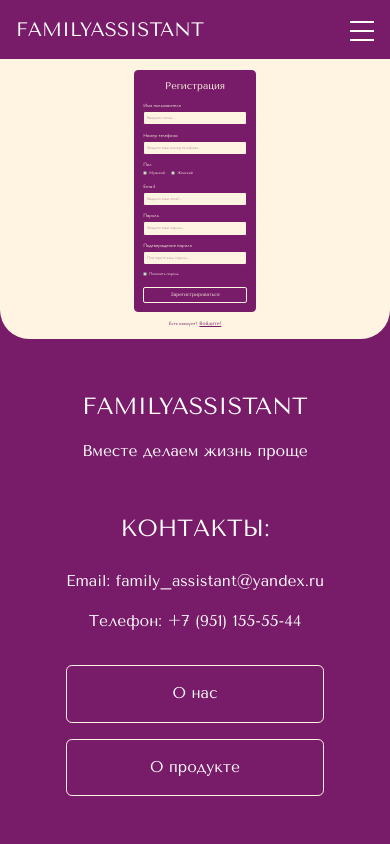
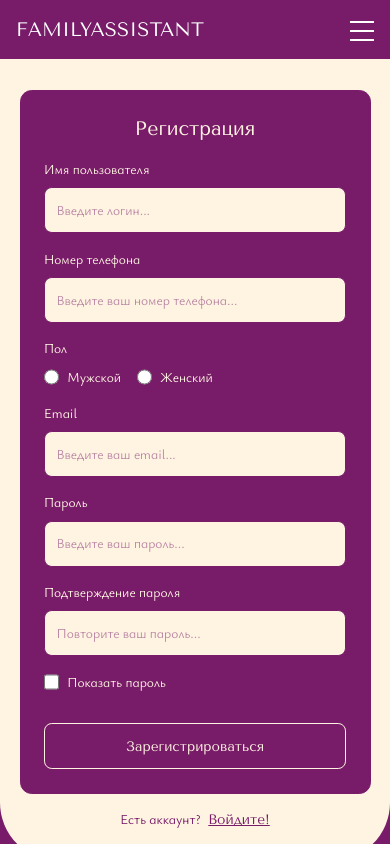
Before and after one commit to John-YFT/Family-Assistant, a React (Vite) app in the folder Family Assistant/frontend-vite/: page /login in a window 390 px wide. Both pictures are taken after a click on the button "Зарегистрируйтесь!". Shown: the top 844 px of the page. Built offline with nearby package versions, Linux system fonts and the light colour scheme; no server answers.

Commit message:
adaptive admin and login

```diff
--- a/Family Assistant/frontend-vite/src/pages/login/Login.jsx
+++ b/Family Assistant/frontend-vite/src/pages/login/Login.jsx
@@ -124,27 +124,27 @@ const Login = observer(() => {
   return (
     <div
       className="w-full flex flex-col items-center justify-start bg-stroke
-      pt-[3vw]
-      pb-[3vw]
-      rounded-bl-[7.5vw]
-      rounded-br-[7.5vw] "
+      pt-[8vw] md:pt-[5vw] xl:pt-[3vw]
+      pb-[8vw] md:pb-[5vw] xl:pb-[3vw]
+      rounded-bl-[15vw] md:rounded-bl-[10vw] xl:rounded-bl-[7.5vw]
+      rounded-br-[15vw] md:rounded-br-[10vw] xl:rounded-br-[7.5vw]"
     >
-      <div className="w-[31.25vw] bg-primary rounded-[1.04vw] p-[2.08vw] border-[1px] border-primary">
-        <h2 className="font-tenor text-stroke text-[2.5vw] mb-[2.08vw] text-center">
+      <div className="w-[90vw] md:w-[60vw] xl:w-[31.25vw] bg-primary rounded-[3vw] md:rounded-[1.5vw] xl:rounded-[1.04vw] p-[6vw] md:p-[4vw] xl:p-[2.08vw] border-[1px] border-primary">
+        <h2 className="font-tenor text-stroke text-[5vw] md:text-[3.5vw] xl:text-[2.5vw] mb-[4vw] md:mb-[3vw] xl:mb-[2.08vw] text-center">
           {isLogin ? "Авторизация" : "Регистрация"}
         </h2>
 
         {error && (
-          <div className="bg-red-100 border border-red-400 text-red-700 px-4 py-3 rounded relative mb-4">
+          <div className="bg-red-100 border border-red-400 text-red-700 px-[4vw] md:px-[2vw] py-[3vw] md:py-[1.5vw] rounded-[2vw] md:rounded-[1vw] relative mb-[4vw] md:mb-[2vw] text-[3.5vw] md:text-[2vw] xl:text-[1.04vw]">
             {error}
           </div>
         )}
 
-        <form onSubmit={handleSubmit} className="flex flex-col gap-[1.56vw]">
+        <form onSubmit={handleSubmit} className="flex flex-col gap-[4vw] md:gap-[2vw] xl:gap-[1.56vw]">
           {!isLogin && (
             <>
-              <div className="flex flex-col gap-[0.52vw]">
-                <label className="font-ysabeau text-stroke text-[1.25vw]">
+              <div className="flex flex-col gap-[2vw] md:gap-[1vw] xl:gap-[0.52vw]">
+                <label className="font-ysabeau text-stroke text-[3.5vw] md:text-[2vw] xl:text-[1.25vw]">
                   Имя пользователя
                 </label>
                 <input
@@ -153,12 +153,12 @@ const Login = observer(() => {
                   placeholder="Введите логин..."
                   value={formData.fullName}
                   onChange={handleInputChange}
-                  className="w-full bg-stroke rounded-[0.52vw] p-[0.78vw] text-[1.04vw] font-ysabeau border-[1px] border-primary text-primary placeholder:text-primary/50"
+                  className="w-full bg-stroke rounded-[2vw] md:rounded-[1vw] xl:rounded-[0.52vw] p-[3vw] md:p-[1.5vw] xl:p-[0.78vw] text-[3.5vw] md:text-[2vw] xl:text-[1.04vw] font-ysabeau border-[1px] border-primary text-primary placeholder:text-primary/50"
                 />
               </div>
 
-              <div className="flex flex-col gap-[0.52vw]">
-                <label className="font-ysabeau text-stroke text-[1.25vw]">
+              <div className="flex flex-col gap-[2vw] md:gap-[1vw] xl:gap-[0.52vw]">
+                <label className="font-ysabeau text-stroke text-[3.5vw] md:text-[2vw] xl:text-[1.25vw]">
                   Номер телефона
                 </label>
                 <input
@@ -167,38 +167,38 @@ const Login = observer(() => {
                   placeholder="Введите ваш номер телефона..."
                   value={formData.phone}
                   onChange={handleInputChange}
-                  className="w-full bg-stroke rounded-[0.52vw] p-[0.78vw] text-[1.04vw] font-ysabeau border-[1px] border-primary text-primary placeholder:text-primary/50"
+                  className="w-full bg-stroke rounded-[2vw] md:rounded-[1vw] xl:rounded-[0.52vw] p-[3vw] md:p-[1.5vw] xl:p-[0.78vw] text-[3.5vw] md:text-[2vw] xl:text-[1.04vw] font-ysabeau border-[1px] border-primary text-primary placeholder:text-primary/50"
                 />
               </div>
 
-              <div className="flex flex-col gap-[0.52vw]">
-                <label className="font-ysabeau text-stroke text-[1.25vw]">
+              <div className="flex flex-col gap-[2vw] md:gap-[1vw] xl:gap-[0.52vw]">
+                <label className="font-ysabeau text-stroke text-[3.5vw] md:text-[2vw] xl:text-[1.25vw]">
                   Пол
                 </label>
-                <div className="flex gap-[1.56vw]">
-                  <label className="flex items-center gap-[0.52vw] cursor-pointer">
+                <div className="flex gap-[4vw] md:gap-[2vw] xl:gap-[1.56vw]">
+                  <label className="flex items-center gap-[2vw] md:gap-[1vw] xl:gap-[0.52vw] cursor-pointer">
                     <input
                       type="radio"
                       name="gender"
                       value="Мужской"
                       checked={formData.gender === "Мужской"}
                       onChange={handleInputChange}
-                      className="w-[1.04vw] h-[1.04vw] accent-primary"
+                      className="w-[4vw] h-[4vw] md:w-[2vw] md:h-[2vw] xl:w-[1.04vw] xl:h-[1.04vw] accent-primary"
                     />
-                    <span className="font-ysabeau text-stroke text-[1.04vw]">
+                    <span className="font-ysabeau text-stroke text-[3.5vw] md:text-[2vw] xl:text-[1.04vw]">
                       Мужской
                     </span>
                   </label>
-                  <label className="flex items-center gap-[0.52vw] cursor-pointer">
+                  <label className="flex items-center gap-[2vw] md:gap-[1vw] xl:gap-[0.52vw] cursor-pointer">
                     <input
                       type="radio"
                       name="gender"
                       value="Женский"
                       checked={formData.gender === "Женский"}
                       onChange={handleInputChange}
-                      className="w-[1.04vw] h-[1.04vw] accent-primary"
+                      className="w-[4vw] h-[4vw] md:w-[2vw] md:h-[2vw] xl:w-[1.04vw] xl:h-[1.04vw] accent-primary"
                     />
-                    <span className="font-ysabeau text-stroke text-[1.04vw]">
+                    <span className="font-ysabeau text-stroke text-[3.5vw] md:text-[2vw] xl:text-[1.04vw]">
                       Женский
                     </span>
                   </label>
@@ -207,8 +207,8 @@ const Login = observer(() => {
             </>
           )}
 
-          <div className="flex flex-col gap-[0.52vw]">
-            <label className="font-ysabeau text-stroke text-[1.25vw]">
+          <div className="flex flex-col gap-[2vw] md:gap-[1vw] xl:gap-[0.52vw]">
+            <label className="font-ysabeau text-stroke text-[3.5vw] md:text-[2vw] xl:text-[1.25vw]">
               Email
             </label>
             <input
@@ -217,12 +217,12 @@ const Login = observer(() => {
               placeholder="Введите ваш email..."
               value={formData.email}
               onChange={handleInputChange}
-              className="w-full bg-stroke rounded-[0.52vw] p-[0.78vw] text-[1.04vw] font-ysabeau border-[1px] border-primary text-primary placeholder:text-primary/50"
+              className="w-full bg-stroke rounded-[2vw] md:rounded-[1vw] xl:rounded-[0.52vw] p-[3vw] md:p-[1.5vw] xl:p-[0.78vw] text-[3.5vw] md:text-[2vw] xl:text-[1.04vw] font-ysabeau border-[1px] border-primary text-primary placeholder:text-primary/50"
             />
           </div>
 
-          <div className="flex flex-col gap-[0.52vw]">
-            <label className="font-ysabeau text-stroke text-[1.25vw]">
+          <div className="flex flex-col gap-[2vw] md:gap-[1vw] xl:gap-[0.52vw]">
+            <label className="font-ysabeau text-stroke text-[3.5vw] md:text-[2vw] xl:text-[1.25vw]">
               Пароль
             </label>
             <input
@@ -231,13 +231,13 @@ const Login = observer(() => {
               placeholder="Введите ваш пароль..."
               value={formData.password}
               onChange={handleInputChange}
-              className="w-full bg-stroke rounded-[0.52vw] p-[0.78vw] text-[1.04vw] font-ysabeau border-[1px] border-primary text-primary placeholder:text-primary/50"
+              className="w-full bg-stroke rounded-[2vw] md:rounded-[1vw] xl:rounded-[0.52vw] p-[3vw] md:p-[1.5vw] xl:p-[0.78vw] text-[3.5vw] md:text-[2vw] xl:text-[1.04vw] font-ysabeau border-[1px] border-primary text-primary placeholder:text-primary/50"
             />
           </div>
 
           {!isLogin && (
-            <div className="flex flex-col gap-[0.52vw]">
-              <label className="font-ysabeau text-stroke text-[1.25vw]">
+            <div className="flex flex-col gap-[2vw] md:gap-[1vw] xl:gap-[0.52vw]">
+              <label className="font-ysabeau text-stroke text-[3.5vw] md:text-[2vw] xl:text-[1.25vw]">
                 Подтверждение пароля
               </label>
               <input
@@ -246,27 +246,27 @@ const Login = observer(() => {
                 placeholder="Повторите ваш пароль..."
                 value={formData.confirmPassword}
                 onChange={handleInputChange}
-                className="w-full bg-stroke rounded-[0.52vw] p-[0.78vw] text-[1.04vw] font-ysabeau border-[1px] border-primary text-primary placeholder:text-primary/50"
+                className="w-full bg-stroke rounded-[2vw] md:rounded-[1vw] xl:rounded-[0.52vw] p-[3vw] md:p-[1.5vw] xl:p-[0.78vw] text-[3.5vw] md:text-[2vw] xl:text-[1.04vw] font-ysabeau border-[1px] border-primary text-primary placeholder:text-primary/50"
               />
             </div>
           )}
 
-          <label className="flex items-center gap-[0.52vw] cursor-pointer">
+          <label className="flex items-center gap-[2vw] md:gap-[1vw] xl:gap-[0.52vw] cursor-pointer">
             <input
               type="checkbox"
               checked={showPassword}
               onChange={() => setShowPassword(!showPassword)}
-              className="w-[1.04vw] h-[1.04vw] accent-primary"
+              className="w-[4vw] h-[4vw] md:w-[2vw] md:h-[2vw] xl:w-[1.04vw] xl:h-[1.04vw] accent-primary"
             />
-            <span className="font-ysabeau text-stroke text-[1.04vw]">
+            <span className="font-ysabeau text-stroke text-[3.5vw] md:text-[2vw] xl:text-[1.04vw]">
               Показать пароль
             </span>
           </label>
 
-          <div className="flex flex-col gap-[1.04vw] mt-[1.04vw]">
+          <div className="flex flex-col gap-[3vw] md:gap-[2vw] xl:gap-[1.04vw] mt-[4vw] md:mt-[2vw] xl:mt-[1.04vw]">
             <button
               type="submit"
-              className="w-full bg-primary text-stroke font-tenor text-[1.25vw] rounded-[0.52vw] py-[0.78vw] border-[1px] border-stroke hover:bg-primary/90 transition-colors"
+              className="w-full bg-primary text-stroke font-tenor text-[3.5vw] md:text-[2vw] xl:text-[1.25vw] rounded-[2vw] md:rounded-[1vw] xl:rounded-[0.52vw] py-[3vw] md:py-[1.5vw] xl:py-[0.78vw] border-[1px] border-stroke hover:bg-primary/90 transition-colors"
             >
               {isLogin ? "Войти" : "Зарегистрироваться"}
             </button>
@@ -274,8 +274,8 @@ const Login = observer(() => {
         </form>
       </div>
 
-      <div className="flex items-center gap-[0.52vw] mt-[2vw]">
-        <p className="font-ysabeau text-primary text-[1.25vw]">
+      <div className="flex items-center gap-[2vw] md:gap-[1vw] xl:gap-[0.52vw] mt-[4vw] md:mt-[3vw] xl:mt-[2vw]">
+        <p className="font-ysabeau text-primary text-[3.5vw] md:text-[2vw] xl:text-[1.25vw]">
           {isLogin ? "Нет аккаунта? " : "Есть аккаунт? "}
         </p>
         <button
@@ -292,7 +292,7 @@ const Login = observer(() => {
               gender: "",
             });
           }}
-          className="font-tenor text-primary text-[1.25vw] underline hover:text-primary/80 transition-colors"
+          className="font-tenor text-primary text-[3.5vw] md:text-[2vw] xl:text-[1.25vw] underline hover:text-primary/80 transition-colors"
         >
           {isLogin ? "Зарегистрируйтесь!" : "Войдите!"}
         </button>
```
Also changed, not shown: Family Assistant/frontend-vite/src/pages/admin/Admin.jsx (+52 -77 lines).
